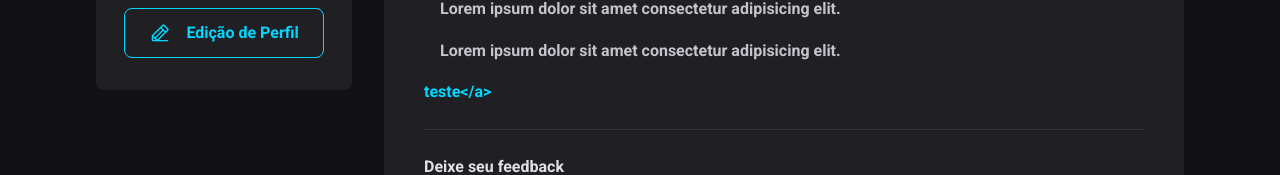
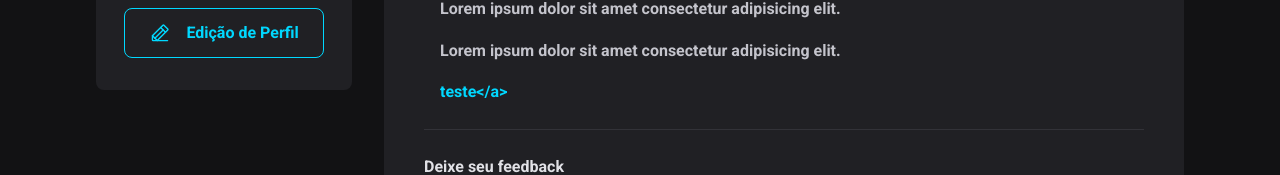
Before and after one commit to VitorFernandes-JS/01-fundamentos-reactjs, a React (Vite) app: page / in a window 1280 px wide. Shown: the part 319-494 px from the top of the page. Built offline with nearby package versions, Linux system fonts and the light colour scheme.

Commit message:
fix: margin in tag "a"

```diff
--- a/src/components/Post/Post.module.css
+++ b/src/components/Post/Post.module.css
@@ -19,6 +19,7 @@
 }
 
 .content a {
+    margin: 1rem;
     font-weight: bold;
     color: var(--blue-500);
     text-decoration: none;
--- a/src/components/Post/Post.tsx
+++ b/src/components/Post/Post.tsx
@@ -37,7 +37,7 @@ export function Post({ author, content, publishedAt }: PostProps) {
     if (item.type === "paragraph") {
       return <p>{item.content}</p>;
     }
-    return <a href="https://www.google.com.br">{item.content}</a>;
+    return <a href="#">{item.content}</a>;
   });
 
   return (
```
